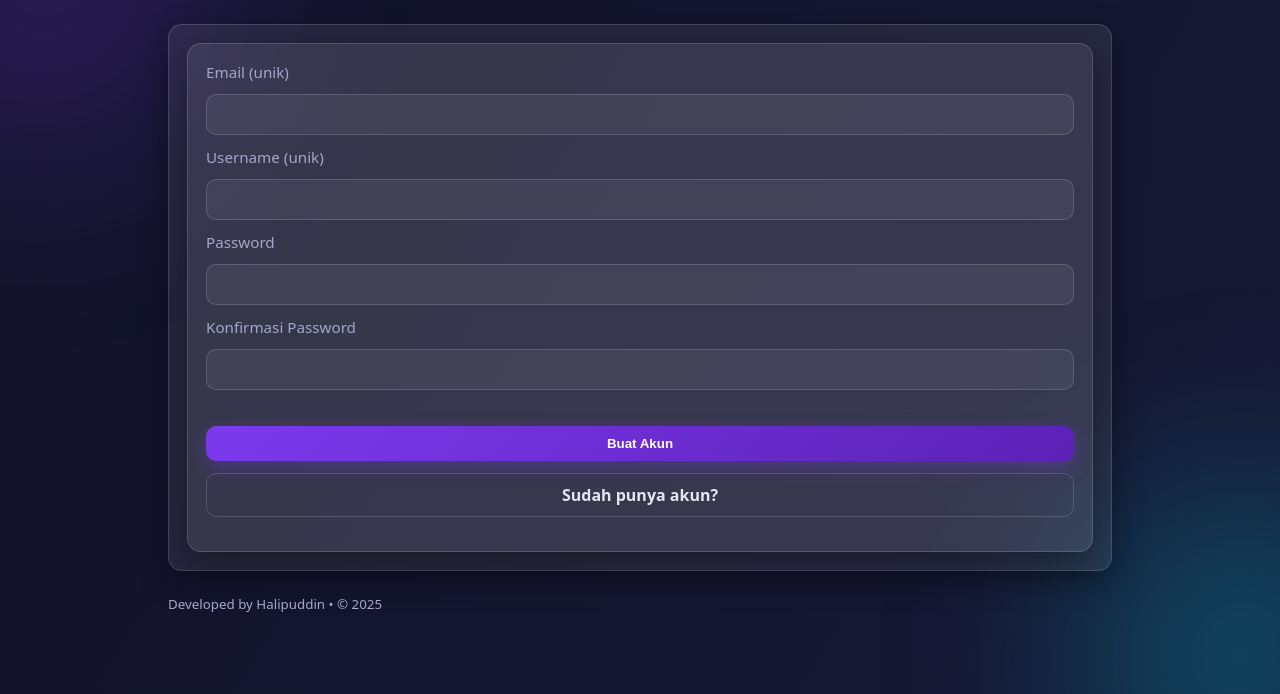
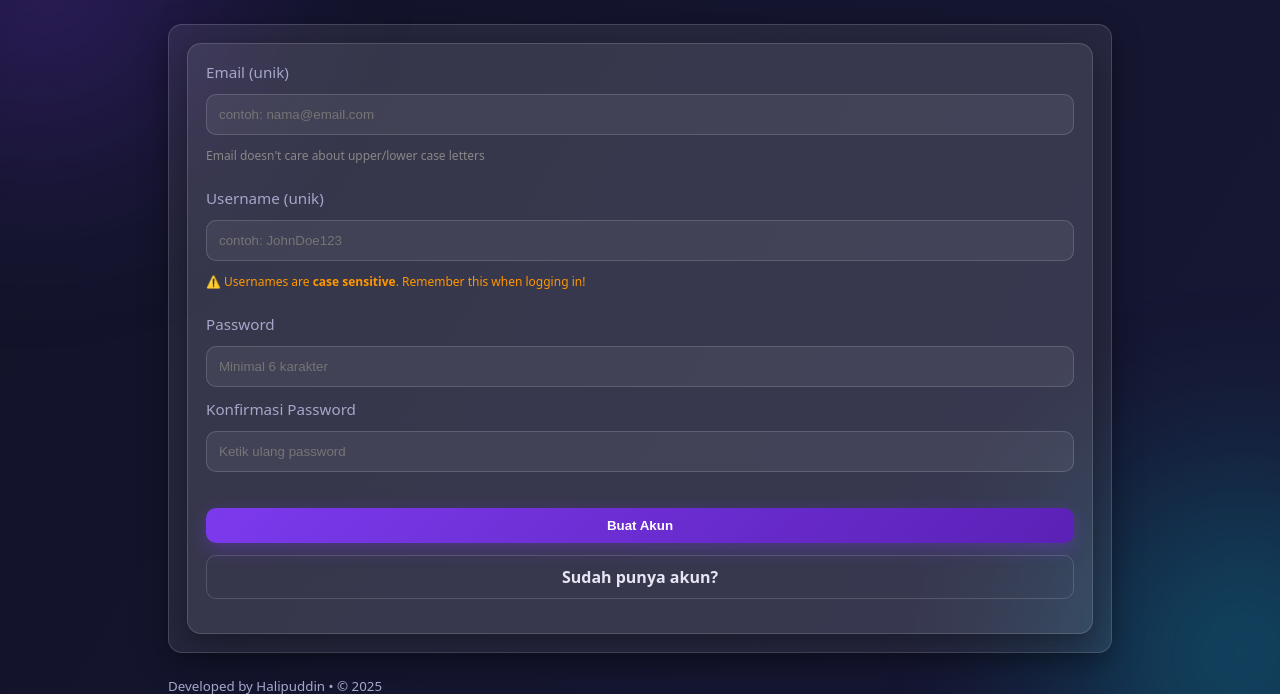
Before and after one commit to Halip26/quiz-app-flask, a Flask app: page /register in a window 1280 px wide. Shown: the part 67-761 px from the top of the page. Run offline with Flask 3, Linux system fonts and the light colour scheme.

Commit message:
update the placeholder and add warning small tag

```diff
--- a/templates/register.html
+++ b/templates/register.html
@@ -7,16 +7,45 @@ Anda.{% endblock %} {% block content %}
 <div class="card">
   <form method="post">
     <label>Email (unik)</label>
-    <input type="text" name="email" required />
+    <input
+      type="email"
+      name="email"
+      placeholder="contoh: nama@email.com"
+      required
+    />
+    <small style="color: #888; font-size: 12px"
+      >Email doesn't care about upper/lower case letters</small
+    >
 
-    <label>Username (unik)</label>
-    <input type="text" name="username" required />
+    <label style="margin-top: 12px">Username (unik)</label>
+    <input
+      type="text"
+      name="username"
+      placeholder="contoh: JohnDoe123"
+      required
+    />
+    <small style="color: #ff9800; font-size: 12px">
+      ⚠️ Usernames are <strong>case sensitive</strong>. Remember this when
+      logging in!
+    </small>
 
-    <label>Password</label>
-    <input type="password" name="password" required />
+    <label style="margin-top: 12px">Password</label>
+    <input
+      type="password"
+      name="password"
+      placeholder="Minimal 6 karakter"
+      minlength="6"
+      required
+    />
 
     <label>Konfirmasi Password</label>
-    <input type="password" name="confirm" required />
+    <input
+      type="password"
+      name="confirm"
+      placeholder="Ketik ulang password"
+      minlength="6"
+      required
+    />
 
     <div style="height: 12px"></div>
     <button class="btn btn-primary" type="submit">Buat Akun</button>
```
